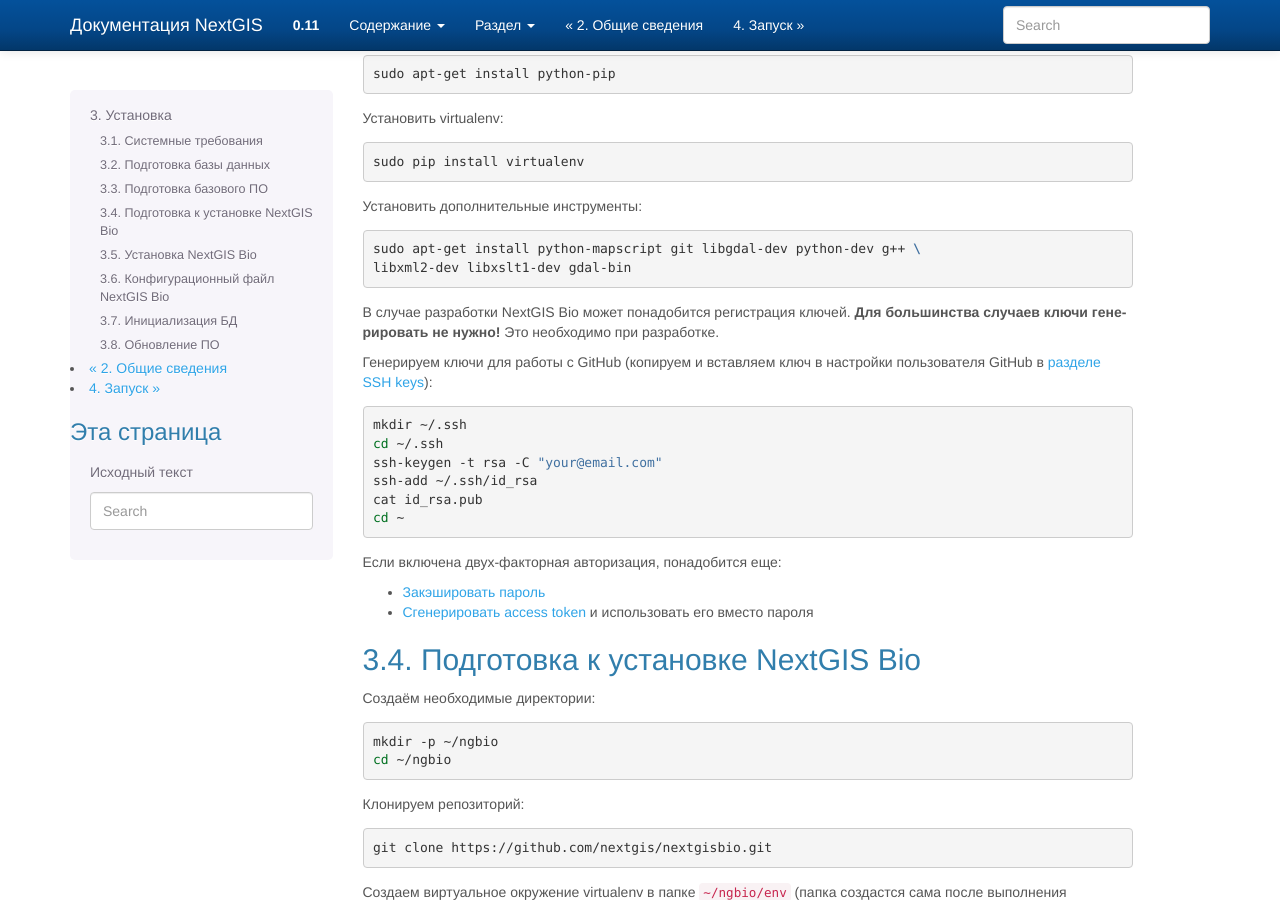
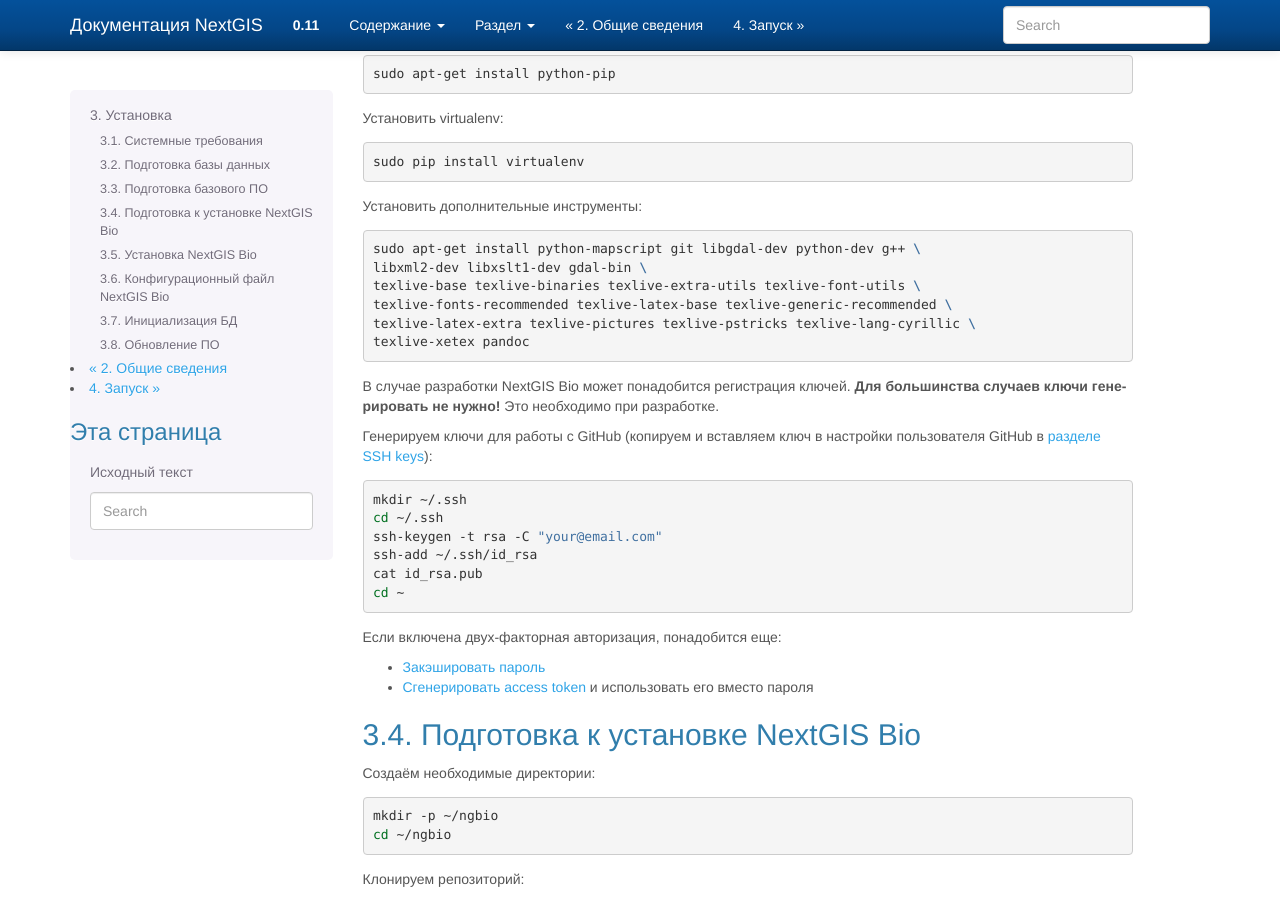
Before and after one commit to isabella232/docs_ngbio, a Sphinx documentation site: the page built from source/install.rst, in a window 1280 px wide and 900 px high, scrolled down 2077 px. Built offline with Sphinx 7.4.7, drawn with Linux system fonts in a browser that asks for light colours; formulas are drawn with MathJax 3.

Commit message:
added new packages about nextgis/nextgisbio#75

```diff
--- a/source/install.rst
+++ b/source/install.rst
@@ -155,7 +155,11 @@
 .. code:: bash
 
     sudo apt-get install python-mapscript git libgdal-dev python-dev g++ \
-    libxml2-dev libxslt1-dev gdal-bin
+    libxml2-dev libxslt1-dev gdal-bin \
+    texlive-base texlive-binaries texlive-extra-utils texlive-font-utils \
+    texlive-fonts-recommended texlive-latex-base texlive-generic-recommended \
+    texlive-latex-extra texlive-pictures texlive-pstricks texlive-lang-cyrillic \
+    texlive-xetex pandoc
 
 В случае разработки NextGIS Bio может понадобится регистрация ключей.
 **Для большинства случаев ключи генерировать не нужно!** Это необходимо при
```
